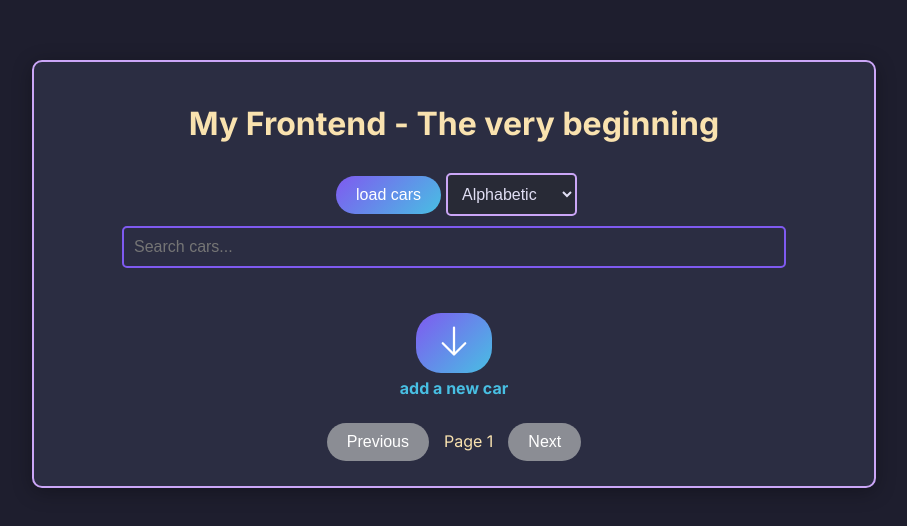
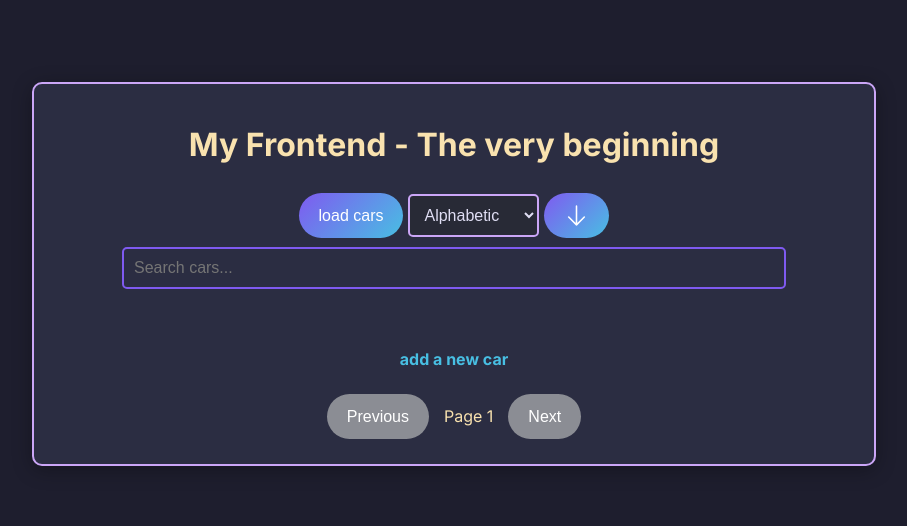
Before and after one commit to Giu1447/Cool-Cars-functional, a Next.js app in the folder m450-cool-cars-fe/: page / in a window 1280 px wide. Shown: the part 136-662 px from the top of the page, without its empty margins (186-1093 px from the left). Built offline with nearby package versions, Linux system fonts and the light colour scheme.

Commit message:
moved arrow to top and remove delay

```diff
--- a/m450-cool-cars-fe/src/app/globals.css
+++ b/m450-cool-cars-fe/src/app/globals.css
@@ -40,6 +40,7 @@ button {
   cursor: pointer;
   transition: transform 0.2s, box-shadow 0.2s;
   margin: 5px;
+  height: 45px;
 }
 
 button:hover {
@@ -127,3 +128,10 @@ a {
 a:hover {
   color: #7f5af0;
 }
+
+.container {
+  display: flex;
+  flex-wrap: wrap;
+  justify-content: center;
+  align-items: center;
+}
--- a/m450-cool-cars-fe/src/app/page.js
+++ b/m450-cool-cars-fe/src/app/page.js
@@ -45,8 +45,8 @@ export default function Home() {
             viewBox="0 0 24 24"
             strokeWidth="1.5"
             stroke="currentColor"
-            width="36"
-            height="36"
+            width="25"
+            height="25"
         >
             <path
                 strokeLinecap="round"
@@ -63,8 +63,8 @@ export default function Home() {
             viewBox="0 0 24 24"
             strokeWidth="1.5"
             stroke="currentColor"
-            width="36"
-            height="36"
+            width="25"
+            height="25"
         >
             <path
                 strokeLinecap="round"
@@ -111,7 +111,7 @@ export default function Home() {
         clearTimeout(debounceTimeout);
         debounceTimeout = setTimeout(() => {
             setSearchTerm(value);
-        }, 300);
+        }, 0);
     }
 
     const nextPage = () => {
@@ -129,11 +129,18 @@ export default function Home() {
     return (
         <div className="App">
             <h1>My Frontend - The very beginning</h1>
-            <button onClick={buttonHandler}>load cars</button>
-            <select onChange={handleCategoryChange} className="margin">
-                <option value="alphabet">Alphabetic</option>
-                <option value="horsepower">Horsepower</option>
-            </select>
+            <div className="container">
+                <button onClick={buttonHandler}>load cars</button>
+                <select onChange={handleCategoryChange} className="margin">
+                    <option value="alphabet">Alphabetic</option>
+                    <option value="horsepower">Horsepower</option>
+                </select>
+                <button onClick={toggleSortOrder} className="margin">
+                    {isAscending ? arrowdown : arrowup}
+                </button>
+            </div>
+
+
             <input
                 type="text"
                 placeholder="Search cars..."
@@ -149,9 +156,6 @@ export default function Home() {
                 ))}
             </ul>
 
-            <button onClick={toggleSortOrder} className="margin">
-                {isAscending ? arrowdown : arrowup}
-            </button>
 
             <br/>
 
```
